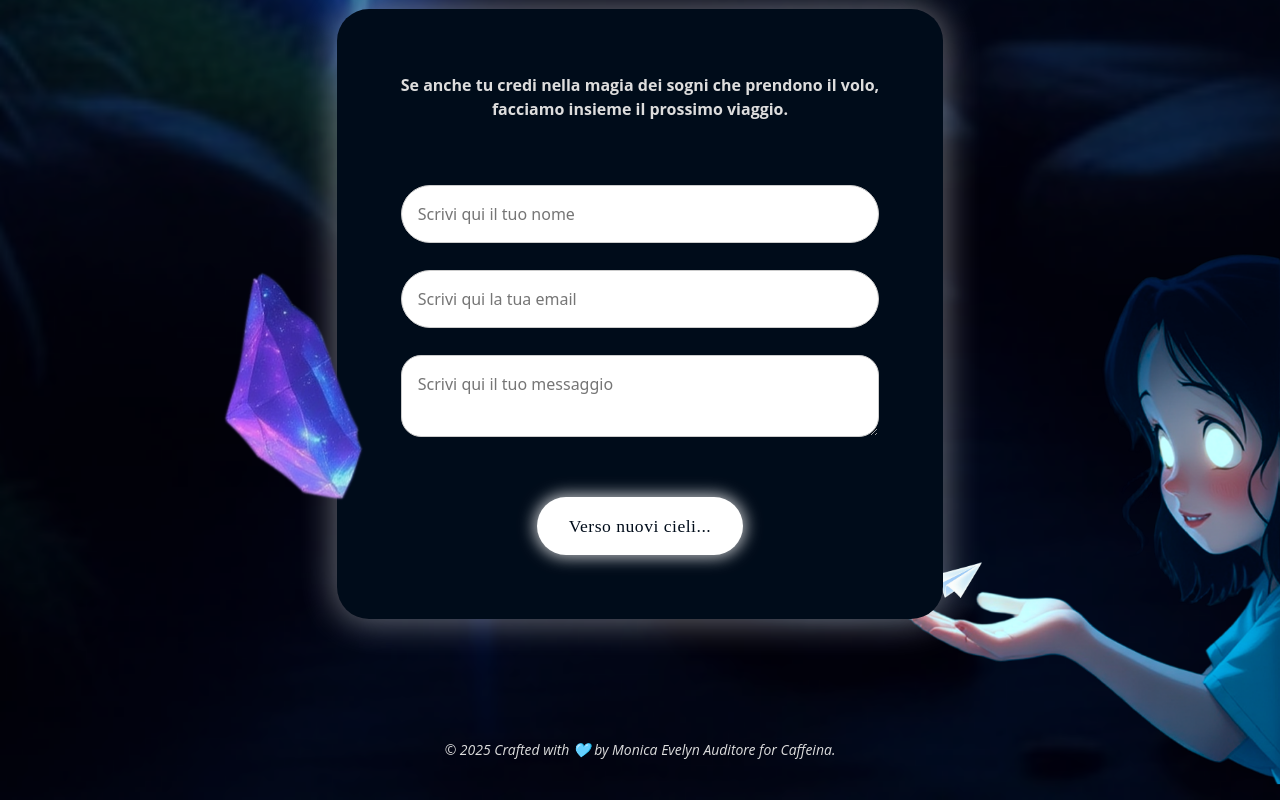
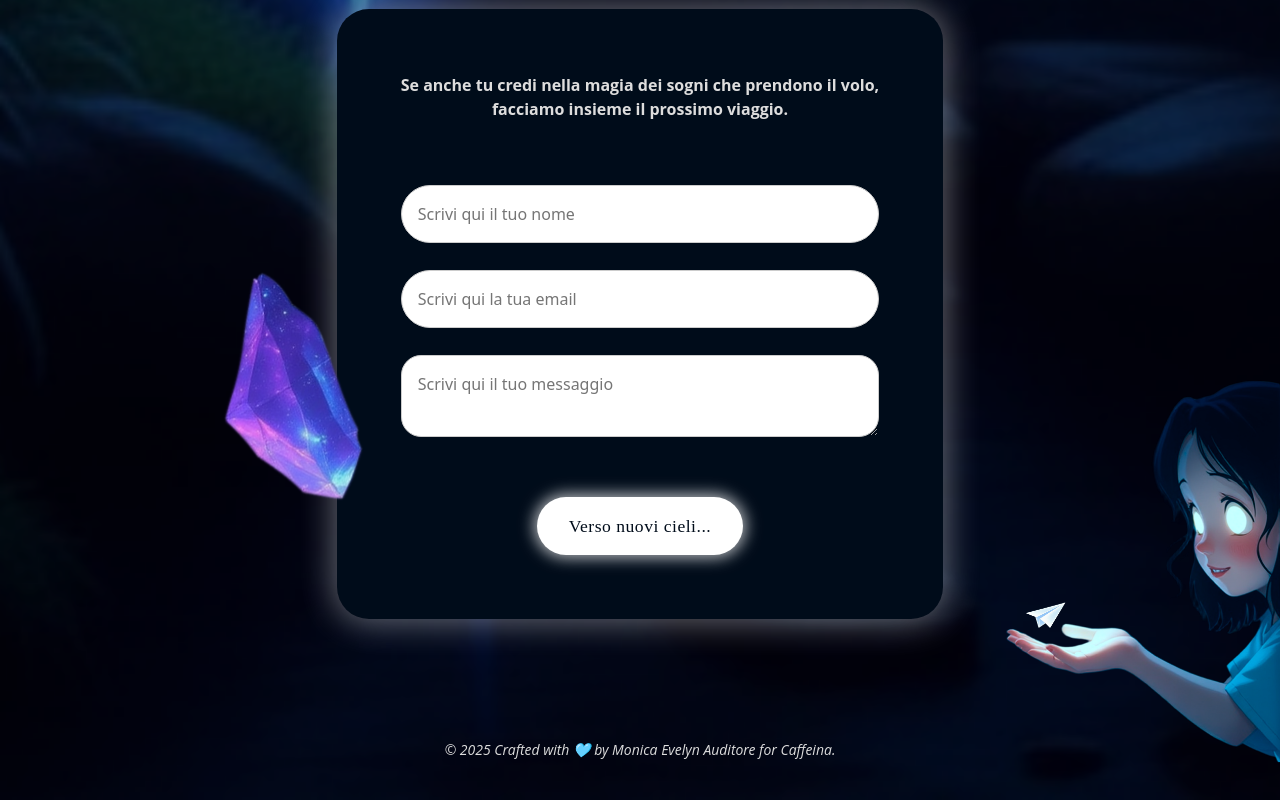
Before and after one commit to MonicaAuditore/aeroplanino_di_carta, a Vue app: page / in a window 1280 px wide. Shown: the part 7174-7974 px from the top of the page. Built offline with nearby package versions, Linux system fonts and the light colour scheme; a web font is replaced by a local one.

Commit message:
fix img position form

```diff
--- a/src/components/ContactForm.vue
+++ b/src/components/ContactForm.vue
@@ -156,11 +156,12 @@ h3 {
 }
 
 /* Immagine decorativa destra posizionata rispetto al container */
+
 .decorative-image.decorative-right {
   position: absolute;
-  top: 82%;
+  top: 91%;
   right: 0;
-  width: 25rem;
+  width: 18rem;
   transform: translateY(-50%);
   z-index: 1;
 }
```
Also changed, not shown: src/assets/frammento.png.
